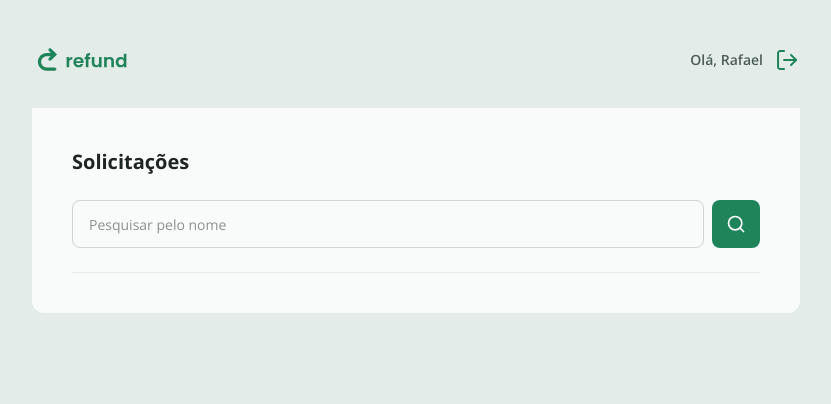
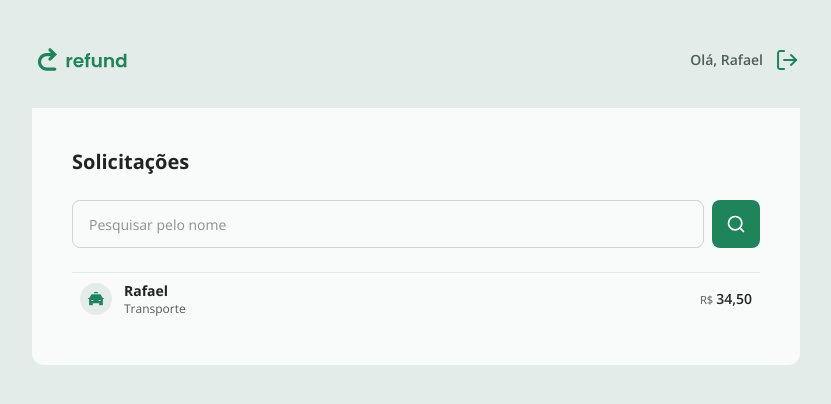
Before and after one commit to RafaelxSouto/refound, a React (Vite) app: page / in a window 1280 px wide. Shown: the top 404 px of the page, without its empty margins (224-1055 px from the left). Built offline with nearby package versions, Linux system fonts and the light colour scheme.

Commit message:
feat: add RefundItem component and integrate it into Dashboard with example data

```diff
--- /dev/null
+++ b/src/components/RefundItem.tsx
@@ -0,0 +1,36 @@
+export type RefundItemProps = {
+  id: string
+  name: string
+  category: string
+  amount: string
+  categoryImg: string
+}
+
+type Props = React.ComponentProps<'a'> & {
+  data: RefundItemProps
+}
+
+export function RefundItem({ data, ...rest }: Props) {
+  return (
+    <a
+      className="flex items-center gap-3 hover:bg-green-100/5 cursor-pointer rounded-md p-2"
+      {...rest}
+    >
+      <img
+        src={data.categoryImg}
+        alt="Ícone da categoria"
+        className="w-8 h-8 "
+      />
+
+      <div className="flex flex-col flex-1">
+        <strong className=" text-sm text-gray-100">{data.name}</strong>
+        <span className=" text-xs text-gray-200">{data.category}</span>
+      </div>
+
+      <span className="text-sm text-gray-100 font-semibold">
+        <small className="font-normal text-gray-200">R$ </small>
+        {data.amount}
+      </span>
+    </a>
+  )
+}
--- a/src/pages/Dashboard.tsx
+++ b/src/pages/Dashboard.tsx
@@ -1,7 +1,18 @@
 import { useState } from 'react'
 import searchSvg from '../assets/search.svg'
+import { CATEGORIES } from '../utils/categories'
 import { Input } from '../components/Input'
 import { Button } from '../components/Button'
+import { RefundItem } from '../components/RefundItem'
+
+const REFUND_EXAMPLE = {
+  id: '123',
+  name: 'Rafael',
+  category: 'Transporte',
+  amount: "34,50",
+  categoryImg: CATEGORIES['transport'].icon
+}
+
 export function Dashboard() {
   const [name, setName] = useState('')
   function fetchRefunds(e: React.FormEvent) {
@@ -26,6 +37,10 @@ export function Dashboard() {
           <img src={searchSvg} alt="Ícone de pesquisar" className="w-5" />
         </Button>
       </form>
+
+      <div>
+        <RefundItem data={REFUND_EXAMPLE}/>
+      </div>
     </div>
   )
 }
```
